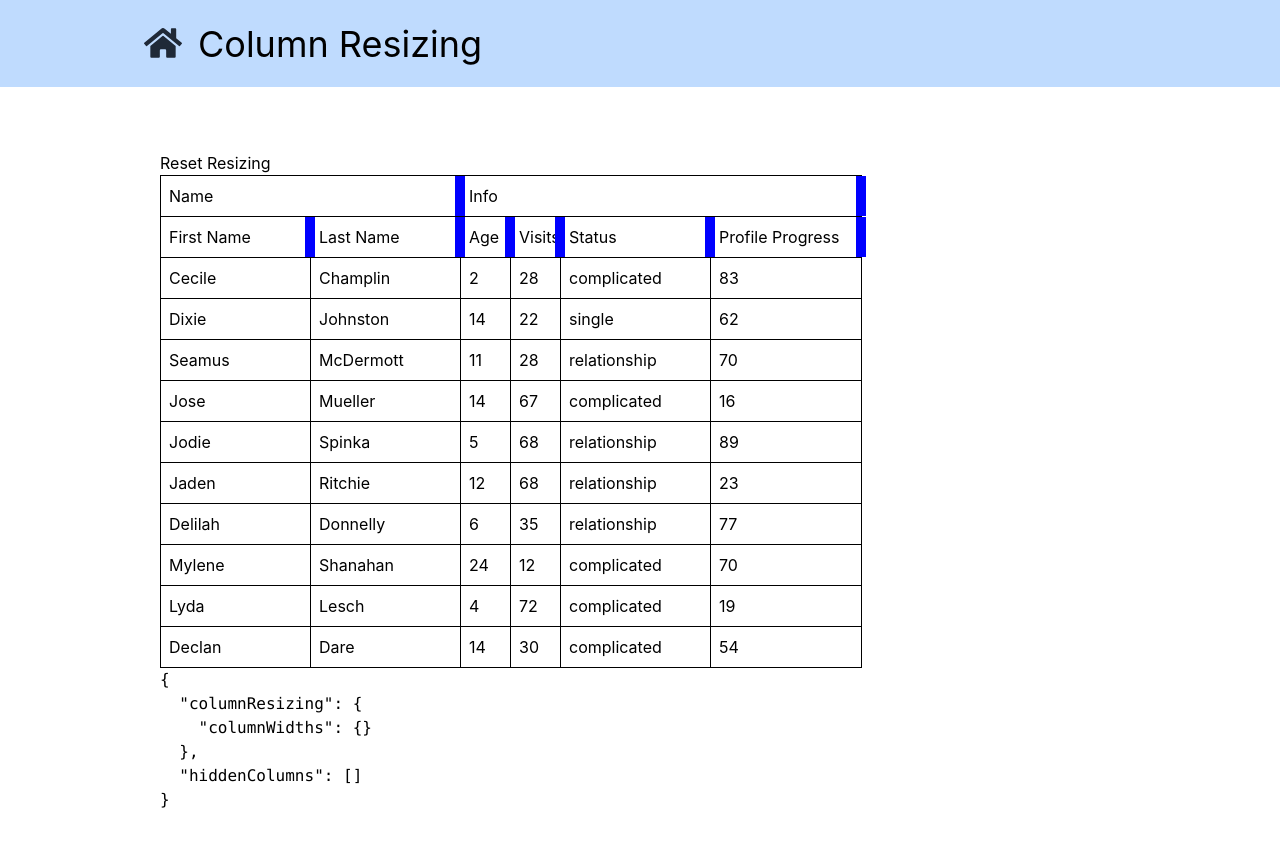
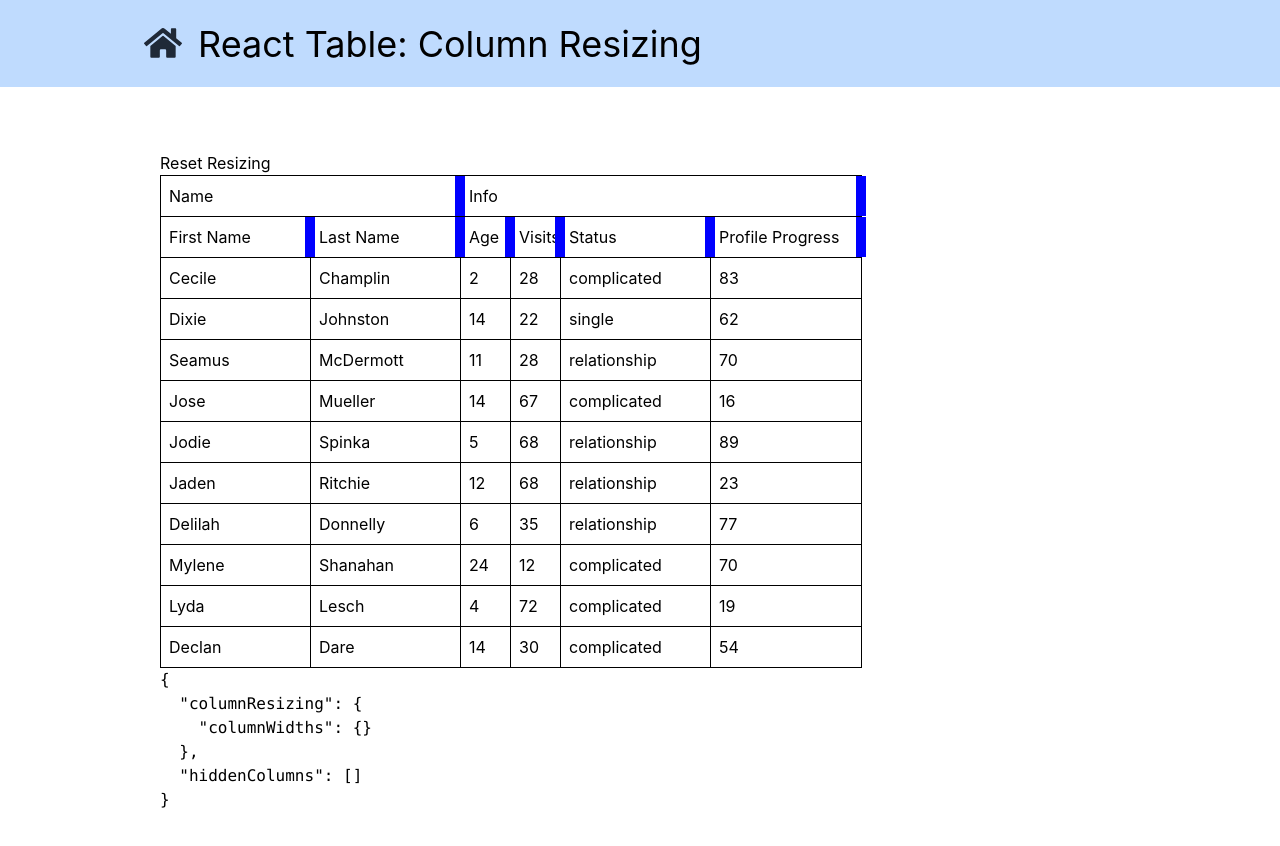
Before and after one commit to witcradg/gatsby-react-table-examples, a Gatsby site: page /column-resizing in a window 1280 px wide. Built offline with nearby package versions, Linux system fonts and the light colour scheme; Gatsby itself is replaced by a stand-in of ours.

Commit message:
Fix header

```diff
--- a/src/components/column-resizing/index.js
+++ b/src/components/column-resizing/index.js
@@ -64,7 +64,7 @@ export default function ColumnResizing() {
   const data = React.useMemo(() => makeData(10), [])
 
   return (
-      <Layout title="Column Resizing">
+      <Layout title="React Table: Column Resizing">
     <Styles>
       <Table columns={columns} data={data} />
     </Styles>
```
